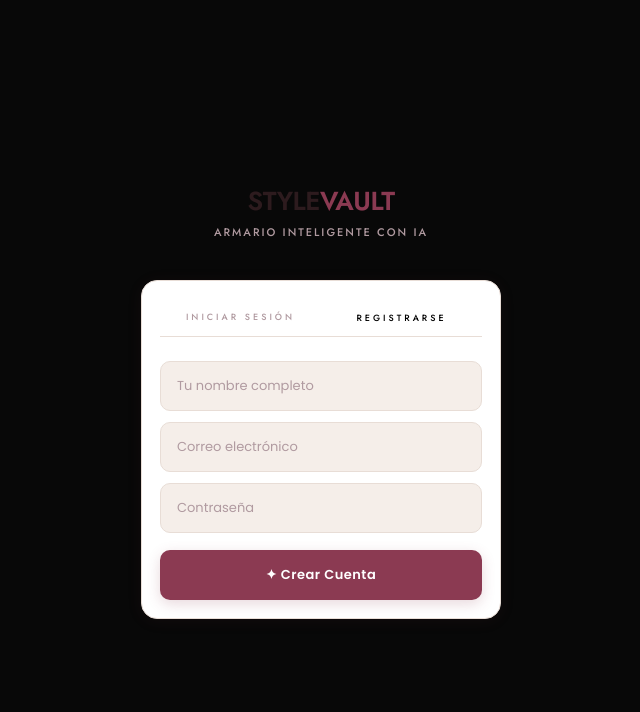
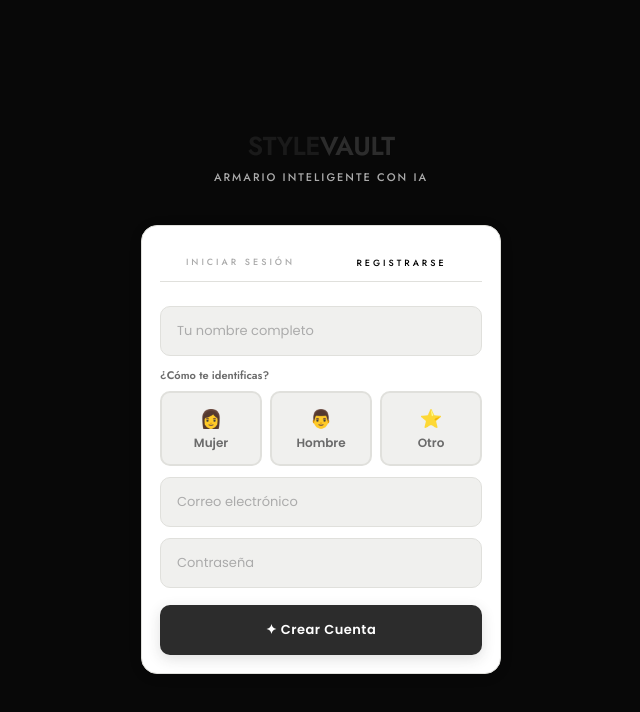
Before and after one commit to 121lunaoscar-code/stylevault, a React (Create React App) app: page / in a window 1280 px wide. Both pictures are taken after a click on the button "REGISTRARSE". Shown: the top 712 px of the page, without its empty margins (319-959 px from the left). Built offline with nearby package versions, Linux system fonts and the light colour scheme.

Commit message:
Update App.tsx

```diff
--- a/src/App.tsx
+++ b/src/App.tsx
@@ -148,21 +148,21 @@ const CSS = `
   --header-bg:#1A2B1E;
 }
 
-/* ── DEFAULT (sin género) ── */
+/* ── DEFAULT NEUTRO (login/registro) ── */
 :root {
-  --accent:#8B3A52;
-  --accent2:#C4748A;
-  --accent-light:rgba(139,58,82,.1);
-  --accent-glow:rgba(139,58,82,.2);
-  --bg:#FBF7F4;
+  --accent:#2C2C2C;
+  --accent2:#555555;
+  --accent-light:rgba(44,44,44,.08);
+  --accent-glow:rgba(44,44,44,.15);
+  --bg:#F8F8F6;
   --bg2:#FFFFFF;
-  --bg3:#F5EEE9;
-  --border:#E8DDD6;
-  --border2:#D4C4BA;
-  --text:#2D1B1E;
-  --text2:#7A5C64;
-  --text3:#B09AA0;
-  --card-shadow:0 2px 16px rgba(139,58,82,.08);
+  --bg3:#F0F0EE;
+  --border:#E0E0DC;
+  --border2:#CACAC6;
+  --text:#1A1A1A;
+  --text2:#6B6B6B;
+  --text3:#ABABAB;
+  --card-shadow:0 2px 16px rgba(0,0,0,.06);
   --green:#2E7D52;
   --red:#C0392B;
   --font:'Poppins',sans-serif;
@@ -170,7 +170,7 @@ const CSS = `
   --radius:16px;
   --radius-sm:10px;
   --nav-bg:#FFFFFF;
-  --header-bg:#FBF7F4;
+  --header-bg:#F8F8F6;
 }
 
 ::-webkit-scrollbar{width:2px}::-webkit-scrollbar-thumb{background:var(--accent2);border-radius:1px}
@@ -278,7 +278,7 @@ export default function StyleVault() {
   const [resetMsg, setResetMsg] = useState("");
   const [resetL, setResetL] = useState(false);
   const [profile, setProfile] = useState<any>(null);
-  const [lf, setLf] = useState({ name:"", email:"", password:"" });
+  const [lf, setLf] = useState({ name:"", email:"", password:"", genero:"" });
   const [lmode, setLmode] = useState("login");
   const [lerr, setLerr] = useState("");
   const [aloading, setAL] = useState(false);
@@ -378,6 +378,9 @@ export default function StyleVault() {
     if (saved) {
       const p = JSON.parse(saved);
       setProfile(p);
+      const savedDna = localStorage.getItem("sv_dna");
+      const savedGenero = localStorage.getItem("sv_genero") || p.genero || "";
+      applyTheme(savedDna ? (JSON.parse(savedDna).genero || savedGenero) : savedGenero);
       setScreen("app");
     }
   }, []);
@@ -410,10 +413,12 @@ export default function StyleVault() {
       const auth = await sbSignUp(lf.email, lf.password);
       if (auth.error) { setLerr(auth.error.message || "Error al registrar."); setAL(false); return; }
       localStorage.setItem("sb_token", auth.access_token || SB_KEY);
-      const newProfile = { id: auth.user?.id, name: lf.name, email: lf.email, plan: "Basic", status: "active", created_at: new Date().toISOString() };
+      const newProfile = { id: auth.user?.id, name: lf.name, email: lf.email, plan: "Basic", status: "active", created_at: new Date().toISOString(), genero: lf.genero };
       await dbInsert("users", newProfile);
       localStorage.setItem("sb_profile", JSON.stringify(newProfile));
+      localStorage.setItem("sv_genero", lf.genero);
       setProfile(newProfile);
+      applyTheme(lf.genero);
       setScreen("app");
     } catch { setLerr("Error al crear cuenta."); }
     setAL(false);
@@ -616,6 +621,11 @@ export default function StyleVault() {
   const renderStars = (n: number) => "★".repeat(Math.min(5,Math.max(0,Math.round(n)))) + "☆".repeat(5-Math.min(5,Math.max(0,Math.round(n))));
   const suggestions = ["¿Qué colores van con mi tono de piel?","Armario cápsula para mi tipo de cuerpo","¿Cómo vestir para entrevista?","Prendas que me favorecen más"];
 
+  // Reset to neutral theme on login/reset screens
+  if (screen === "login" || screen === "reset") {
+    document.documentElement.className = "";
+  }
+
   // ── RESET PASSWORD ────────────────────────────────────────────────────────
   if (screen === "reset") return (
     <div style={{ fontFamily:"'Jost',sans-serif", background:"#080808", minHeight:"100vh", display:"flex", alignItems:"center", justifyContent:"center", padding:"24px" }}>
@@ -657,7 +667,23 @@ export default function StyleVault() {
             ))}
           </div>
           <div style={{ display:"flex", flexDirection:"column", gap:"11px" }}>
-            {lmode==="register" && <input className="inp" placeholder="Tu nombre completo" value={lf.name} onChange={e=>setLf(p=>({...p,name:e.target.value}))} />}
+            {lmode==="register" && (
+              <>
+                <input className="inp" placeholder="Tu nombre completo" value={lf.name} onChange={e=>setLf(p=>({...p,name:e.target.value}))} />
+                <div>
+                  <div style={{ fontSize:"11px", color:"var(--text2)", fontWeight:600, marginBottom:"8px" }}>¿Cómo te identificas?</div>
+                  <div style={{ display:"flex", gap:"8px" }}>
+                    {[{id:"Mujer",icon:"👩",label:"Mujer"},{id:"Hombre",icon:"👨",label:"Hombre"},{id:"Otro",icon:"⭐",label:"Otro"}].map(g => (
+                      <button key={g.id} type="button" onClick={()=>setLf(p=>({...p,genero:g.id}))}
+                        style={{ flex:1, padding:"12px 6px", background:lf.genero===g.id?"var(--accent)":"var(--bg3)", color:lf.genero===g.id?"#fff":"var(--text2)", border:`2px solid ${lf.genero===g.id?"var(--accent)":"var(--border)"}`, borderRadius:"var(--radius-sm)", cursor:"pointer", fontFamily:"var(--font)", fontSize:"12px", fontWeight:600, transition:"all .2s" }}>
+                        <div style={{ fontSize:"18px", marginBottom:"2px" }}>{g.icon}</div>
+                        {g.label}
+                      </button>
+                    ))}
+                  </div>
+                </div>
+              </>
+            )}
             <input className="inp" placeholder="Correo electrónico" type="email" value={lf.email} onChange={e=>setLf(p=>({...p,email:e.target.value}))} />
             <input className="inp" placeholder="Contraseña" type="password" value={lf.password} onChange={e=>setLf(p=>({...p,password:e.target.value}))} onKeyDown={e=>e.key==="Enter"&&(lmode==="login"?handleLogin():handleRegister())} />
             {lerr && <div style={{ color:"var(--red)", fontSize:"12px", textAlign:"center" }}>{lerr}</div>}
```
